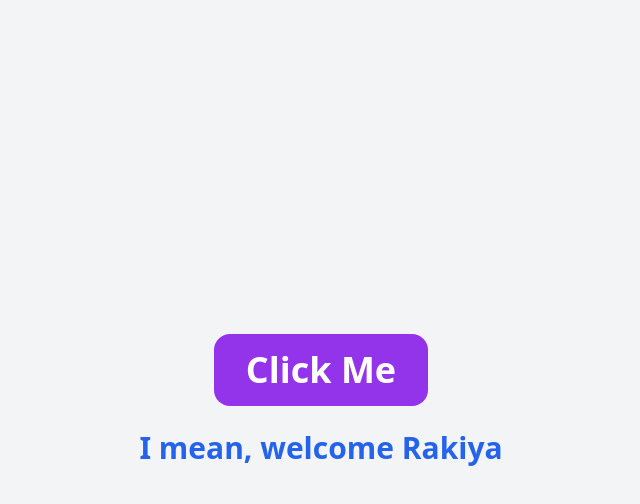
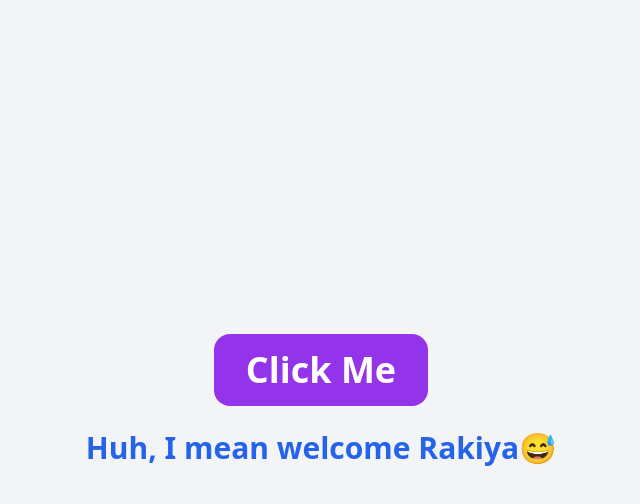
Before and after one commit to hamidarj05/test, a plain HTML site: page index.html in a window 1280 px wide. Both pictures are taken after a click on the button "Click Me". Shown: the whole page, without its empty margins (319-959 px from the left). Drawn offline with nearby package versions, Linux system fonts and the light colour scheme.

Commit message:
Update index.html

```diff
--- a/index.html
+++ b/index.html
@@ -24,7 +24,7 @@
       message.className = "mt-6 text-2xl sm:text-3xl font-semibold text-green-600";
 
       setTimeout(() => {
-        message.textContent = "I mean, welcome Rakiya";
+        message.textContent = "Huh, I mean welcome Rakiya😅";
         message.className = "mt-6 text-2xl sm:text-3xl font-semibold text-blue-600";
       }, 2000);
     };
```
